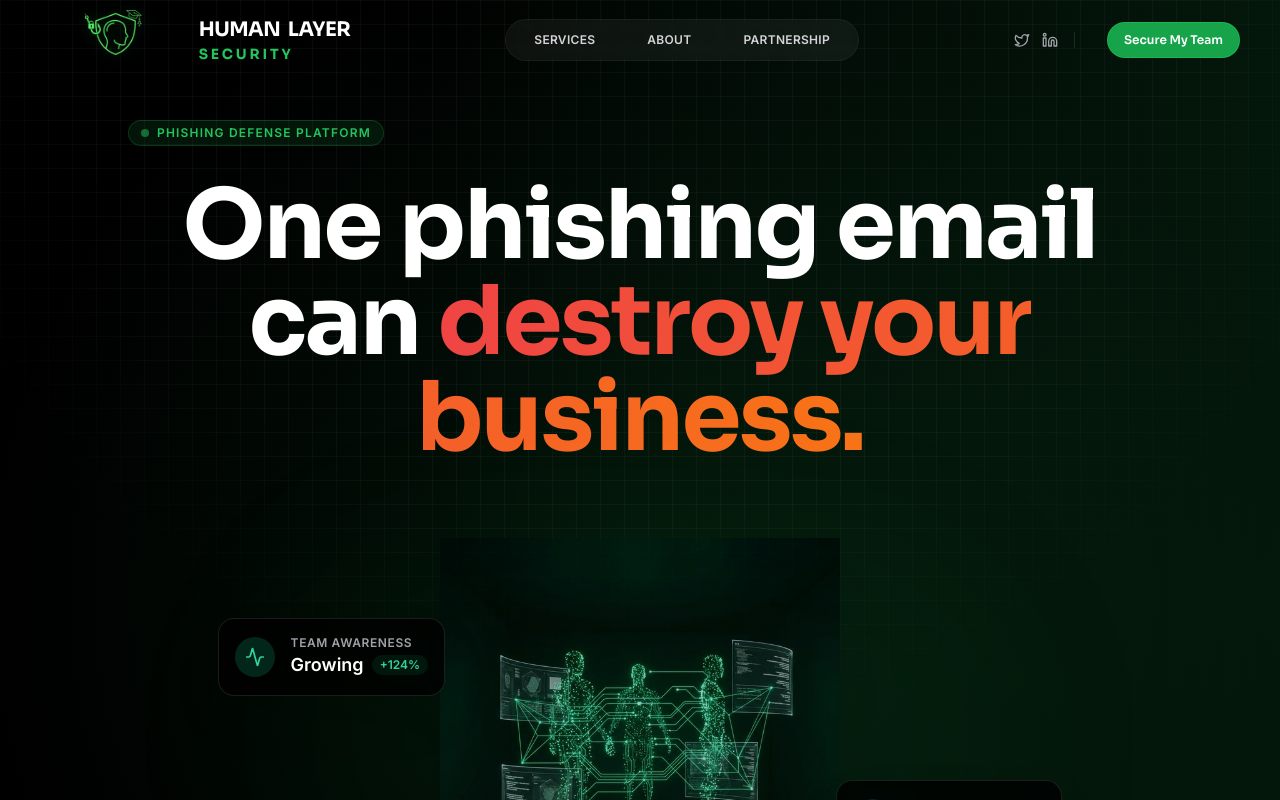
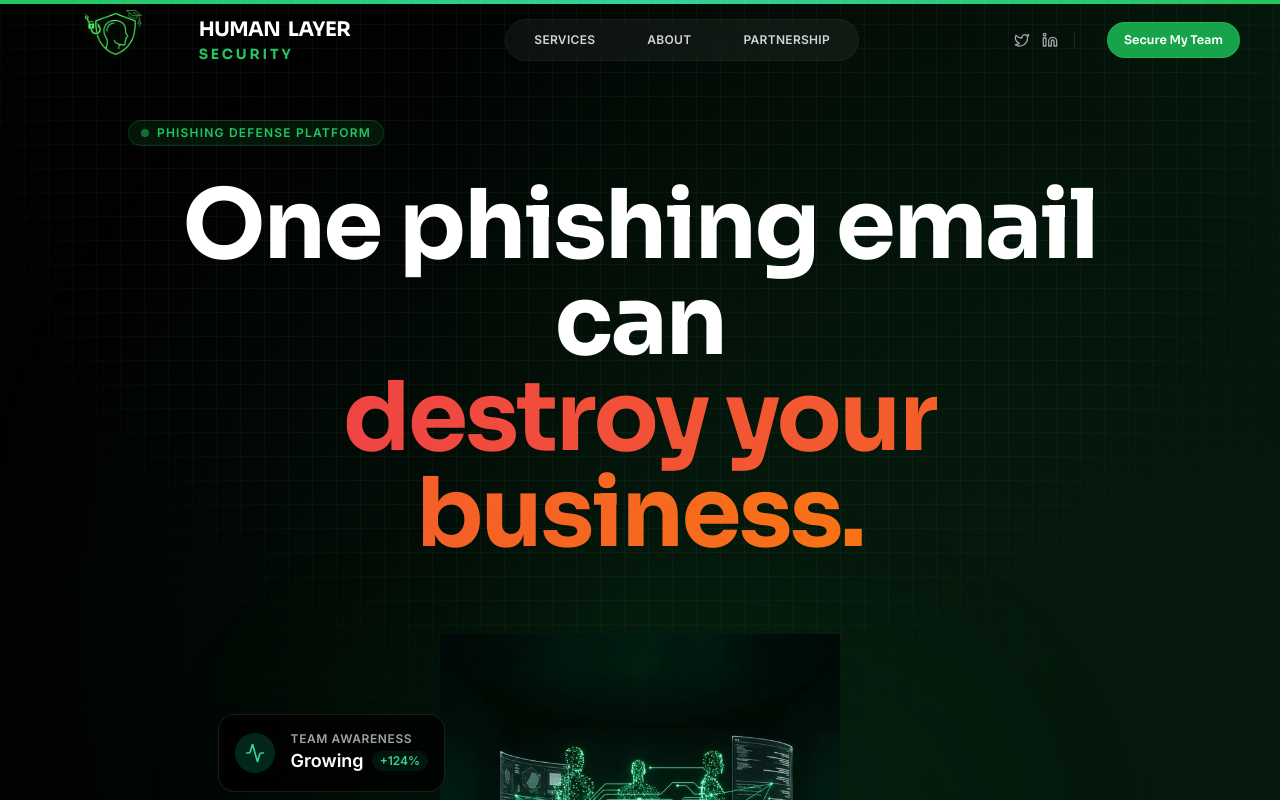
Before and after one commit to chipardo/Human-Layer-Security, a React (Vite) app: page / in a window 1280 px wide. Shown: the top 800 px of the page. Built offline with nearby package versions, Linux system fonts and the light colour scheme.

Commit message:
Update App.tsx

```diff
--- a/src/App.tsx
+++ b/src/App.tsx
@@ -663,6 +663,15 @@ const Home = () => {
 
   return (
     <>
+      <ScrollProgress />
+      <div className="fixed inset-0 pointer-events-none z-0 opacity-[0.015]">
+        <svg width="100%" height="100%">
+          <filter id="noise">
+            <feTurbulence type="fractalNoise" baseFrequency="0.9" numOctaves="4" />
+          </filter>
+          <rect width="100%" height="100%" filter="url(#noise)" />
+        </svg>
+      </div>
       <PageMeta
         title="HumanLayer Security | Stop Phishing Attacks Before They Click"
         description="AI-powered phishing defense that trains your employees in real-time. Shame-free, instant feedback. Setup in 5 minutes."
@@ -686,7 +695,7 @@ const Home = () => {
               </div>
             </Reveal>
             <h1 className="text-5xl sm:text-6xl md:text-8xl font-bold text-white mb-6 leading-[1.1] tracking-tight">
-              One phishing email can <span className="text-transparent bg-clip-text bg-gradient-to-r from-red-500 to-orange-500">destroy your business.</span>
+              <TextReveal>One phishing email can</TextReveal> <span className="text-transparent bg-clip-text bg-gradient-to-r from-red-500 to-orange-500">destroy your business.</span>
             </h1>
           </motion.div>
 
@@ -698,7 +707,7 @@ const Home = () => {
             className="relative w-full max-w-3xl mb-12 sm:mb-16 group px-4"
           >
             <div className="absolute inset-0 bg-primary/20 blur-[100px] rounded-full opacity-20 pointer-events-none" />
-            <img src="/hero-network.png" alt="Human Defense Network" className="relative z-10 w-full h-auto object-contain drop-shadow-2xl max-h-[250px] sm:max-h-[300px] md:max-h-[400px] opacity-80 mix-blend-screen hover:opacity-100 hover:mix-blend-normal transition-all duration-700" />
+            <ImageWithLoad src="/hero-network.png" alt="Human Defense Network" className="relative z-10 w-full h-auto object-contain drop-shadow-2xl max-h-[250px] sm:max-h-[300px] md:max-h-[400px] opacity-80 mix-blend-screen hover:opacity-100 hover:mix-blend-normal transition-all duration-700" />
 
             {/* Float Badge 1: Team Awareness */}
             <motion.div
```
